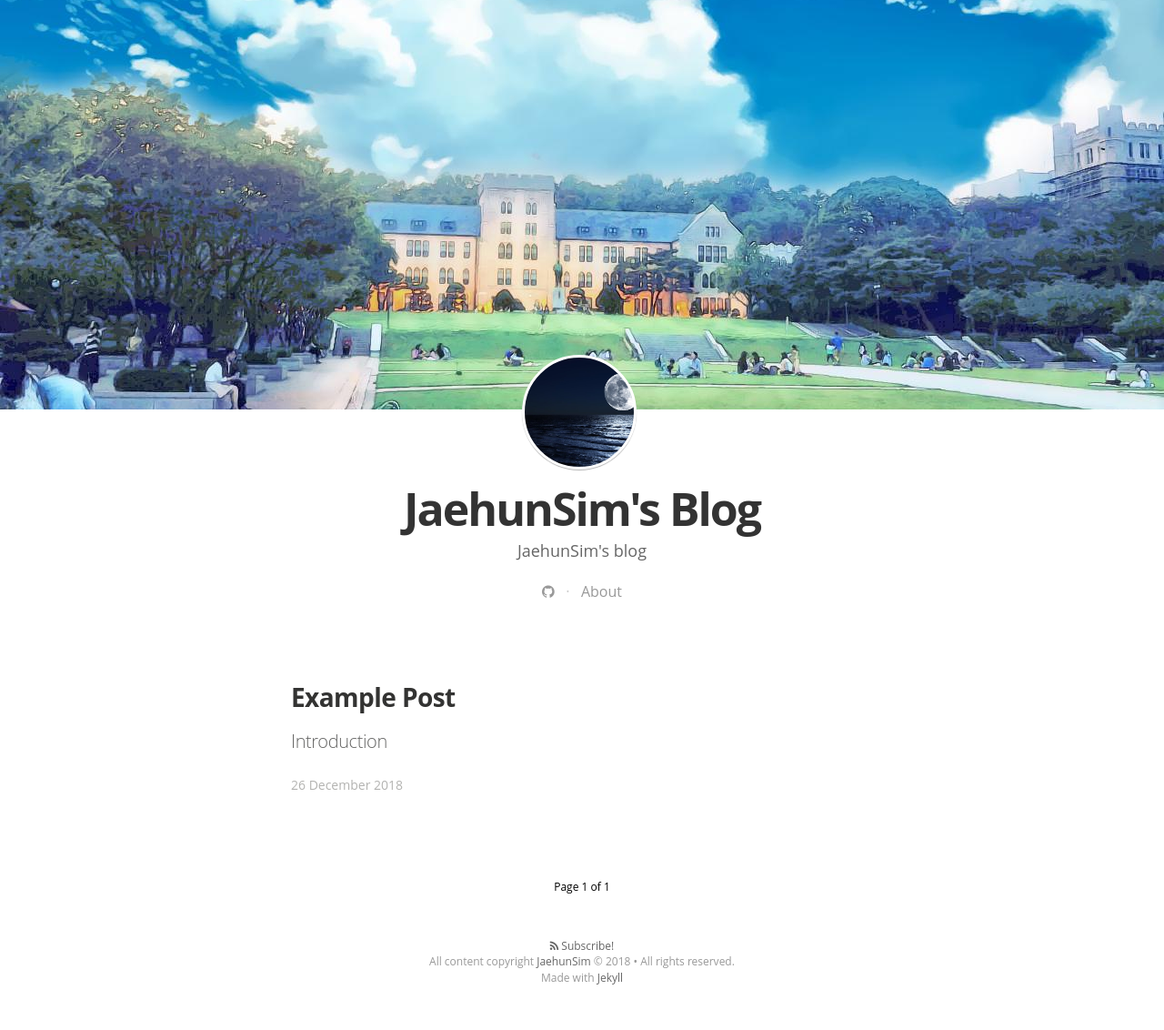
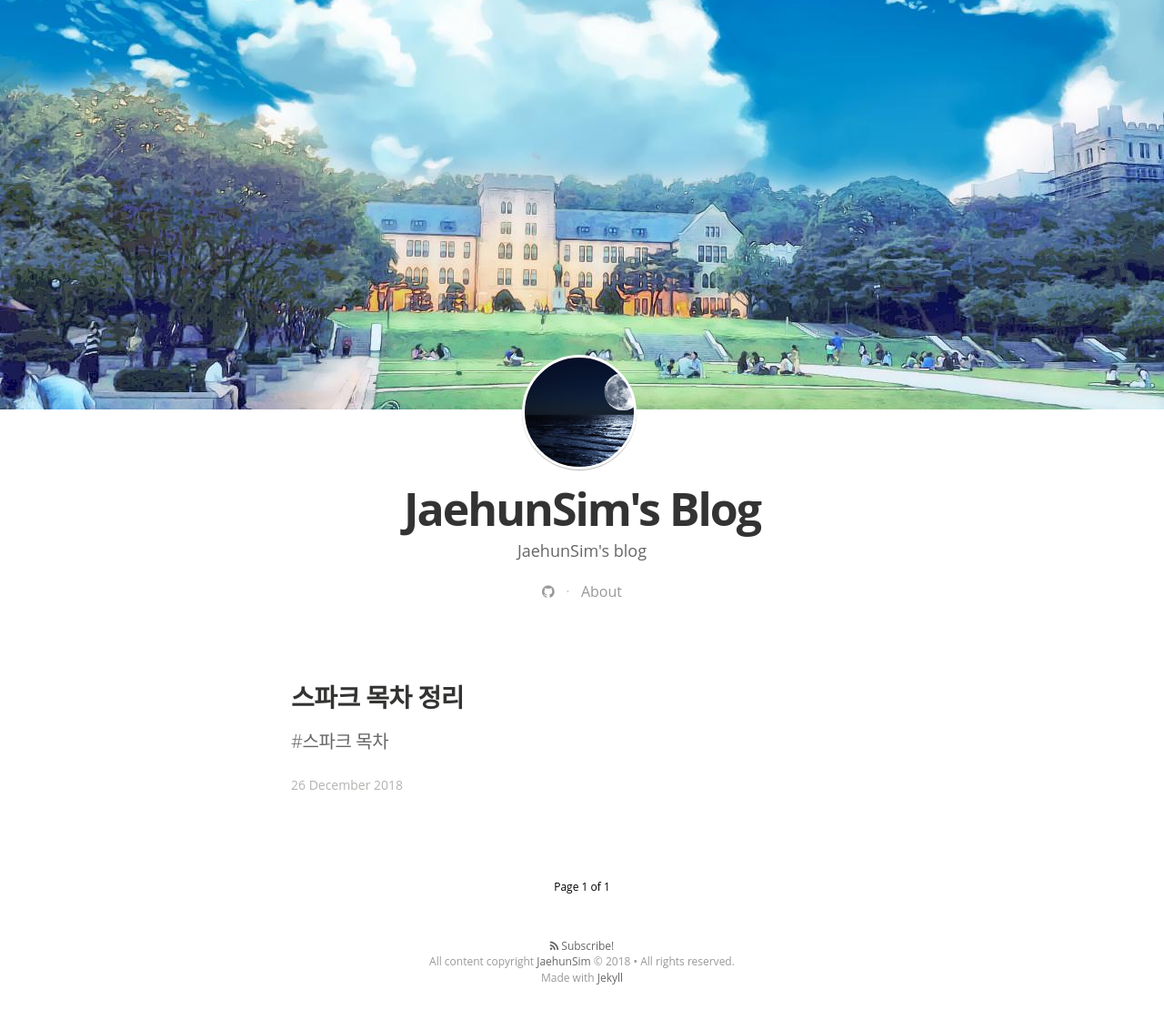
Before and after one commit to JaehunSim/JaehunSim.github.io, a Jekyll site: the page built from index.html, in a window 1280 px wide. Shown: the whole page at 91% size. Built offline with Jekyll 4.4.1, drawn with Linux system fonts in a browser that asks for light colours; nearby versions of some CDN libraries; some web fonts are replaced; the list of posts is cut into pages by our own code; comment, search, counter and statistics services are not loaded; part of the change alters nothing that is shown.

Commit message:
Update 2018-12-26-introduction.md

```diff
--- a/_posts/2018-12-26-introduction.md
+++ b/_posts/2018-12-26-introduction.md
@@ -1,63 +1,291 @@
 ---
 layout: post
-title:  "Example Post"
-date:   2018-12-26 14:50:30
+title:  "스파크 목차 정리"
+date:   2018-12-26 21:37:30
 image: "/assets/images/background-post.jpg"
 comments: true
 ---
 
-# Introduction
+#스파크 목차
 
-소개
+##Part1 빅데이터와 스파크
+1. 아파치 스파크란
+	-1. 철학
+	-2. 등장 배경
+	-3. 역사
+	-4. 현재와 미래
+	-5. 실행
+	-6. 정리
+2. 스파크 간단히 살펴보기
+	-1. 기본 아키텍처
+	-2. 다양한 언어 API
+	-3. API
+	-4. 시작하기
+	-5. sparkSession
+	-6. DataFrame
+	-7. Transformation
+	-8. 액션
+	-9. Spark UI
+	-10. 종합예제
+	-11. 정리
+3. 스파크 기능 둘러보기
+	-1. 운영용 앱 실행
+	-2. Dataset: 타입 안정성 제공하는 구조적 API
+	-3. 구조적 스트리밍
+	-4. 머신러닝, 고급분석
+	-5. 저수준 API
+	-6. sparkR
+	-7. 스파크와 에코시스템, 패키지
+	-8. 정리
 
-[![네이버 검색 기술](https://files.slack.com/files-pri/T25783BPY-F5SK4HAMA/2-3-638.jpg?pub_secret=383a0e5524)](https://www.slideshare.net/deview/2-72528625)
+##Part2 구조적 API: DataFrame, SQL, Part 2Dataset
+4. 구조적 API 개요
+	1. DataFrame과 Dataset
+	2. 스키마
+	3. 구조적 데이터 타입 개요
+	4. 구조적 API 실행 과정
+	5. 정리
+5. 구조적 API 기본 연산
+	1. 스키마
+	2. 컬럼과 표현식
+	3. 레코드와 로우
+	4. DataFrame Transformation
+	5. 정리
+6. 다양한 데이터 타입 다루기
+	1. where is API?
+	2. 데이터 타입 변환
+	3. boolean
+	4. numeric
+	5. string
+	6. datatime, timestamp
+	7. null
+	8. sort
+	9. 복합 데이터 타입
+	10. json
+	11. 사용자 정의 함수
+	12. Hive UDF
+	13. 정리
+7. 집계 연산 (group)
+	1. 집계함수
+	2. 그룹화
+	3. 윈도우 함수
+	4. 그룹화 셋
+	5. 사용자 정의 집계 함수
+	6. 정리
+8. 조인(join)
+	1. 표현식
+	2. 타입
+	3. inner join
+	4. outer join
+	5. left outer join
+	6. right outer join
+	7. left semi join
+	8. left anti join
+	9. natural join
+	10. cross join( cartesian join)
+	11. 문제점, 주의 사항
+	12. 수행 방식
+	13. 정리
+9. 데이터소스
+	1. 데이터 소스 API구조
+	2. csv
+	3. json
+	4. parquet(파케이)
+	5. orc
+	6. sql db
+	7. text
+	8. 고급 I/O 개념
+	9. 정리
+10. 스파크 SQL
+	1. What is SQL
+	2. 빅데이터와 SQL: Apache Hive
+	3. Spark SQL
+	4. sql 쿼리 실행 방법
+	5. catalogue(목록)
+	6. table
+	7. view
+	8. db
+	9. select statement
+	10. 고급 주제
+	11. 다양한 기능
+	12. 정리
+11. Dataset
+	1. 사용할 시기
+	2. 생성
+	3. Action
+	4. Transformation
+	5. Join
+	6. 그룹화와 집계(sum)
+	7. 정리
 
-# 소개2
+##Part3 저수준 API
+12. RDD. Resilient Distributed Datasets (회복 가능한 분산 데이터셋)
+	1. What is 저수준 API?
+	2. RDD intro
+	3. RDD 생성
+	4. RDD 다루기
+	5. Transformation
+	6. Action
+	7. 파일 저장하기
+	8. 캐싱
+	9. 체크포인트
+	10. RDD를 시스템 명령으로 전송하기
+	11. 정리
+13.  RDD 고급 개념
+	1. key-value 형태의 기초 (key-value RDD)
+	2. 집계
+	3. cogroup
+	4. join
+	5. partition control
+	6. 사용자 정의 직렬화(serialization)
+	7. 정리
+14. 분산형 공유 변수
+	1. broadcast variable
+	2. accumulator
+	3. 정리
 
-소개2
+##Part4  운영용 애플리케이션
+15. 클러스터에서 스파크 실행
+	1. spark app architecture
+	2. life cycle(outside spark)
+	3. life cycle(inside spark)
+	4. 세부 실행 과정
+	5. 정리
+16. 스파크 앱 개발
+	1. 앱 작성
+	2. 앱 테스트
+	3. 개발 프로세스
+	4. 앱 시작
+	5. 앱 환경 설정
+	6. 정리
+17. 스파크 배포 환경
+	1. 앱 실행을 위한 클러스터 환경
+	2. 클러스터 매니저
+	3. 기타 고려사항
+	4. 정리
+18. 모니터링, 디버깅
+	1. 모니터링 범위
+	2. 모니터링 대상
+	3. 스파크 로그
+	4. 스파크 UI
+	5. 디버깅 및 스파크 응급 처치
+	6. 정리
+19. 성능 튜닝
+	1. 간접적 성능 향상 기법
+	2. 직적벅 성능 향상 기법
+	정리
+##Part5  스트리밍
+20. 스트림 처리의 기초
+	1. What is 스트림 처리?
+	2. 핵심 설계 개념
+	3. 스파크
+	4. 정리
+21. 구조적 스트리밍의 기초
+	1. 기초
+	2. 핵심 개념
+	3. 활용
+	4. transformation
+	5. I/O
+	6. streaming dataset api
+	7. 정리
+22. 이벤트 시간과 상태 기반 처리
+	1. 이벤트 시간 처리
+	2. 상태 기반 처리
+	3. 임의적인 상태 기반 처리
+	4. 이벤트 시간 처리의 기본
+	5. 이벤트 시간 윈도우
+	6. 스트림에서 중복 데이터 제거
+	7. 임의적인 상태 기반 처리(확장)
+	8. 정리
+23. 운영 환경에서의 구조적 스트리밍
+	1. fault tolerence, 체크포인팅
+	2. 앱 변경
+	3. 메트릭과 모니터링
+	4. 알림
+	5. 스트리밍 리스터를 사용한 고급 모니터링
+	6. 정리
 
-> 1
-> 2
-> 3
+##Part6  고급분석과 머신러닝
+24. 고급분석과 머신러닝 개요
+	1. 고급 분석 짧은 입문서
+	2. 스파크 고급 분석 툴킷
+	3. 고수준 MLlib 개념
+	4. MLlib 실제 사용
+	5. 모델 배포 방식
+	6. 정리
+25. 데이터 전처리 및 피처 엔지니어링
+	1. 사용 목적에 따라 모델 서식 지정
+	2. 변환자
+	3. 전처리 추정자
+	4. 고수준 변환자
+	5. 연속형(continuous) 특징 처리
+	6. 범주형(categorical) 특징 처리
+	7. 텍스트 데이터 변환자
+	8. 특징 조작
+	9. 특징 선택
+	10. 고급 주제
+	11. 정리
+26. 분류(Classification)
+	1. 활용 사례
+	2. 분류 유형
+	3. MLlib 분류 모델
+	4. 로지스틱 회귀
+	5. 의사결정트리
+	6. RF, GBT
+	7. Naive Bayes
+	8. 분류와 자동 모델 튜닝을 위한 평가기(Evaluation)
+	9. 세부 평가지표
+	10. 일대다 분류기
+	11. 다층 퍼셉트론
+	12. 정리
+27. 회귀(Regression)
+	1. 활용 사례
+	2. MLlib 회귀 모델
+	3. 선형 회귀
+	4. 일반화 선형 회귀
+	5. DT
+	6. RF, GBT
+	7. 고급 방법론
+	8. 평가기와 모델 튜닝 자동화
+	9. 평가지표
+	10. 정리
+28. 추천
+	1. 활용 사례
+	2. 교차최소제곱 알고리즘을 이용한 CF 구현
+	3. 추천을 위한 평가기
+	4. 성과 평가지표
+	5. Frequent Pattern 마이닝
+	6. 정리
+29. 비지도 학습
+	1. 활용 사례
+	2. 모델 확장성
+	3. k-mean
+	4. binary k-mean
+	5. Gaussian Mixture 모델
+	6. Latent Dirichlet Allocation (NLP)
+	7. 정리
+30. 그래프 분석
+	1. 그래프 작성
+	2. 그래프 쿼리
+	3. 모티브(motifs) 찾기
+	4. 그래프 알고리즘
+	5. 정리
+31. 딥러닝
+	1. What is 딥러닝?
+	2. 스파크에서 딥러닝 사용하는 법
+	3. 딥러닝 라이브러리
+	4. 딥러닝 파이프라인을 사용한 간단한 예제
+	5. 정리
 
-소개3
+##Part7 에코시스템
+32. 언어별 특성: 파이썬(PySpark) 과 R(SparkR, sparklyr)
+	1. PySpark
+	2. R로 스파크 사용하기
+	3. 정리
+33. 에코시스템과 커뮤니티
+	1. 스파크 패키지
+	2. 커뮤니티
+	3. 정리
 
-## 소개4
-
-소개4
-
-> 소개4
-
-소개5
-
-## 소개5
-
-소개5
-
-![딥 러닝. 머신 러닝, 인공지능 다이어그램](https://files.slack.com/files-pri/T25783BPY-F5WEJH13L/diagram.png?pub_secret=74c6fb0b61)
-
-소개6
-
-## 소개6
-
-소개6
-
-# 소개6
-
-소개6
-
-![머신 러닝 프로젝트 진행 과정 (Workflow)](https://files.slack.com/files-pri/T25783BPY-F6MV2KGQL/wordflow-v2.png?pub_secret=d55e9c900e)
-
-
-
-## 소개7
-
-소개7
-
-### 소개7
-
-소개8
-
-# Conclusion
-
-결말8
+부록 A 스파크 설치 및 실행
+부록 B 더블린 원정대: 스파크 서밋 2017 더블린 참관기
```
